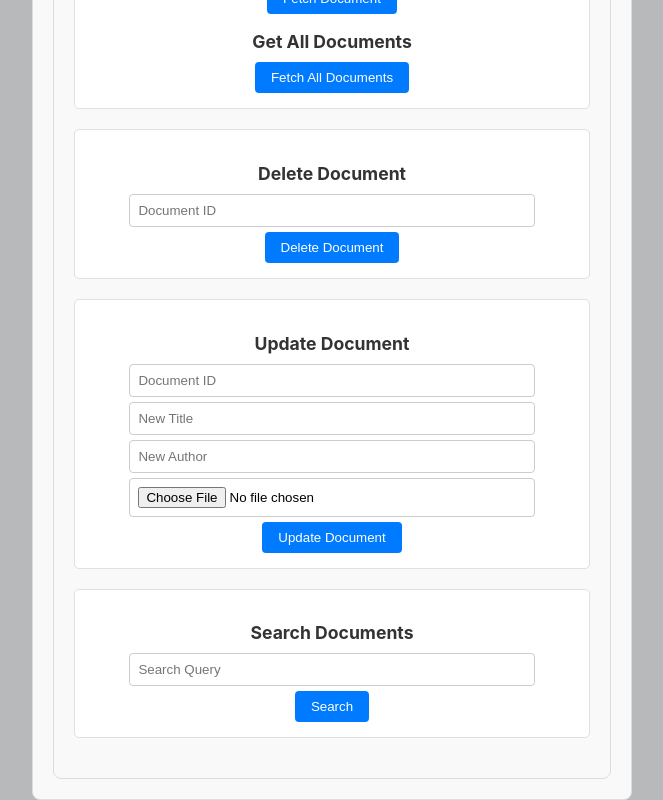
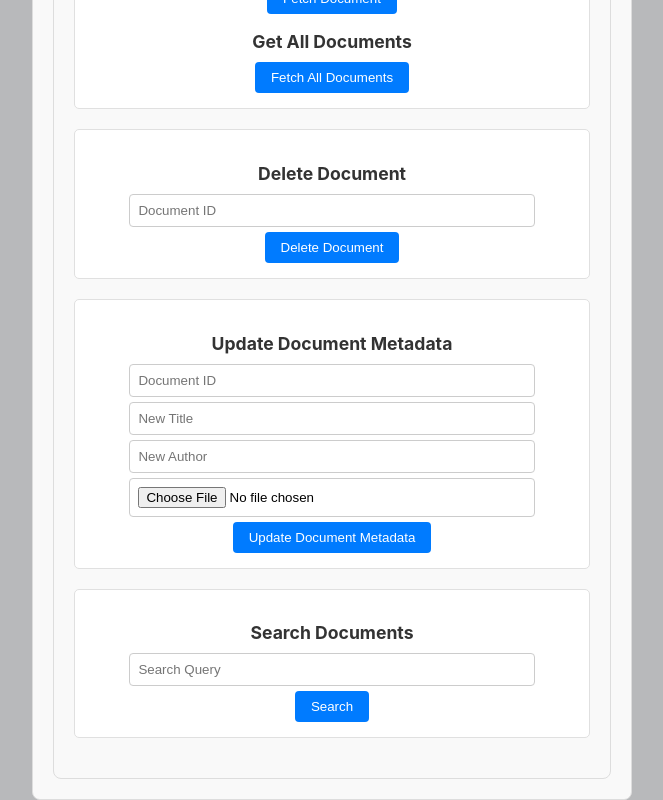
Before and after one commit to SZanko/paperless, a React (Create React App) app in the folder frontend/paperless_frontend/: page / in a window 1280 px wide. Shown: the part 584-1384 px from the top of the page, without its empty margins (308-971 px from the left). Built offline with nearby package versions, Linux system fonts and the light colour scheme; no server answers.

Commit message:
UI integration part 2

```diff
--- a/frontend/paperless_frontend/src/components/documentActions/DeleteDocument.js
+++ b/frontend/paperless_frontend/src/components/documentActions/DeleteDocument.js
@@ -2,6 +2,25 @@ import React, { useState } from 'react';
 
 export default function DeleteDocument() {
     const [id, setId] = useState('');
+
+    const handleDelete = async (id) => {
+
+        try {
+            const response = await fetch(`http://localhost:8081/api/documents/${id}`, {
+                method: 'DELETE',
+            });
+
+            if (!response.ok) {
+                const errorMessage = await response.text();
+                throw new Error(`Failed to delete document: ${errorMessage}`);
+            }
+
+            console.log(`Document with ID: ${id} deleted successfully.`);
+        } catch (error) {
+            console.error('Error deleting document:', error);
+        }
+
+    }
 
     return (
         <div className="action">
@@ -12,7 +31,7 @@ export default function DeleteDocument() {
                 onChange={(e) => setId(e.target.value)}
                 placeholder="Document ID"
             />
-            <button>Delete Document</button>
+            <button onClick={() => handleDelete(id)}>Delete Document</button>
         </div>
 
     );
--- a/frontend/paperless_frontend/src/components/documentActions/UpdateDocuments.js
+++ b/frontend/paperless_frontend/src/components/documentActions/UpdateDocuments.js
@@ -1,29 +1,43 @@
-// src/components/UpdateDocument.js
 import React, { useState } from 'react';
 
-export default function UpdateDocument() {
+export default function UpdateDocumentMetadata() {
     const [id, setId] = useState('');
     const [title, setTitle] = useState('');
     const [author, setAuthor] = useState('');
     const [file, setFile] = useState(null);
 
-    const handleFileChange = (e) => {
-        setFile(e.target.files[0]);
-    };
+    // API endpoint base URL
+    const baseURL = 'http://localhost:8081/api';
 
-    const handleUpdate = () => {
-        // Placeholder for update logic
-        console.log(`Updating document ID: ${id}`);
-        console.log(`New Title: ${title}`);
-        console.log(`New Author: ${author}`);
-        if (file) {
-            console.log(`New File: ${file.name}`);
+    const updateMetadata = async () => {
+        const formData = new FormData();
+        formData.append('title', title);
+        if (author) formData.append('author', author);
+        if (file) formData.append('file', file);
+
+        try {
+            const response = await fetch(`${baseURL}/documents/${id}`, {
+                method: 'PUT',
+                body: formData,
+            });
+
+            if (!response.ok) {
+                const errorMessage = await response.text();
+                throw new Error(`Error: ${errorMessage}`);
+            }
+
+            const updatedDocument = await response.json();
+            console.log('Document updated successfully:', updatedDocument);
+
+        } catch (error) {
+            console.error('Error updating document:', error);
         }
     };
 
     return (
         <div className="action">
-            <h3>Update Document</h3>
+            <h3>Update Document Metadata</h3>
+
             <input
                 type="text"
                 value={id}
@@ -44,9 +58,9 @@ export default function UpdateDocument() {
             />
             <input
                 type="file"
-                onChange={handleFileChange}
+                onChange={(e) => setFile(e.target.files[0])}
             />
-            <button onClick={handleUpdate}>Update Document</button>
+            <button onClick={updateMetadata}>Update Document Metadata</button>
         </div>
     );
 }
```
Also changed, not shown: 1 other file (tests, documents, lock files or other folders).
